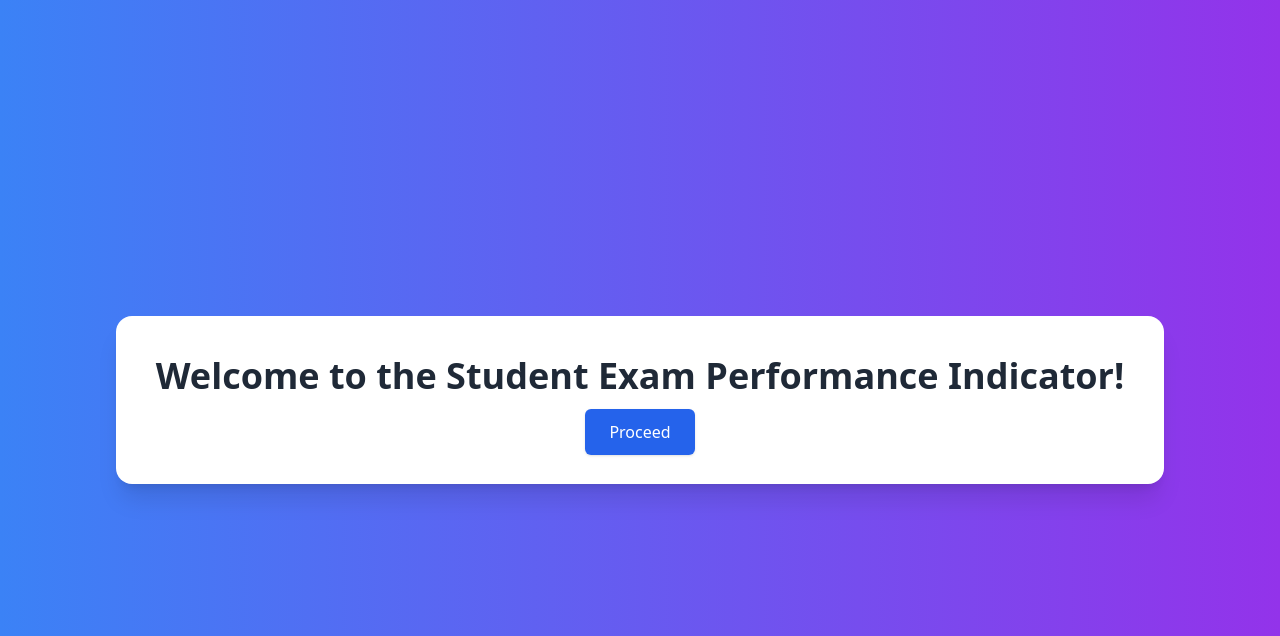
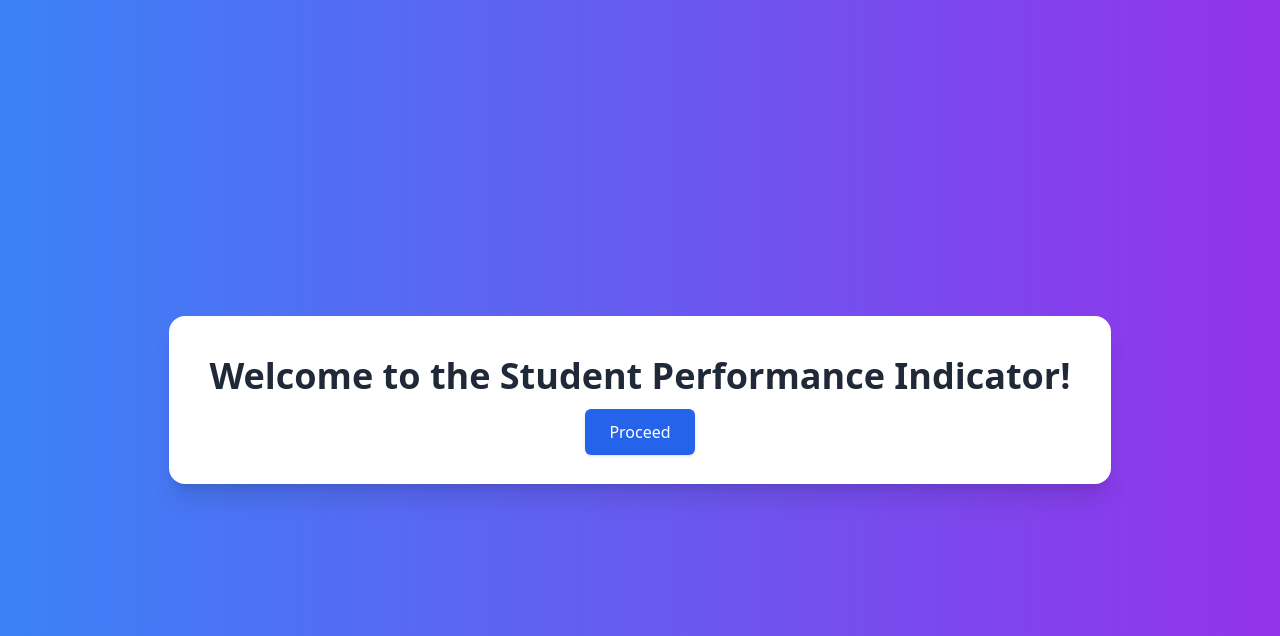
Before and after one commit to prakhardxt7/acad_final, a Flask app: page / in a window 1280 px wide. Shown: the top 636 px of the page. Run offline with Flask 3, Linux system fonts and the light colour scheme; some libraries are stand-ins or nearby versions.

Commit message:
Change_V5

```diff
--- a/templates/index.html
+++ b/templates/index.html
@@ -8,7 +8,7 @@
 </head>
 <body class="bg-gradient-to-r from-blue-500 to-purple-600 min-h-screen flex items-center justify-center">
     <div class="text-center bg-white p-10 rounded-2xl shadow-xl">
-        <h1 class="text-4xl font-bold text-gray-800 mb-4">Welcome to the Student Exam Performance Indicator!</h1>
+        <h1 class="text-4xl font-bold text-gray-800 mb-4">Welcome to the Student Performance Indicator!</h1>
 
         <div class="mt-6">
             <!-- Button redirects to /predictdata (home.html) -->
```
